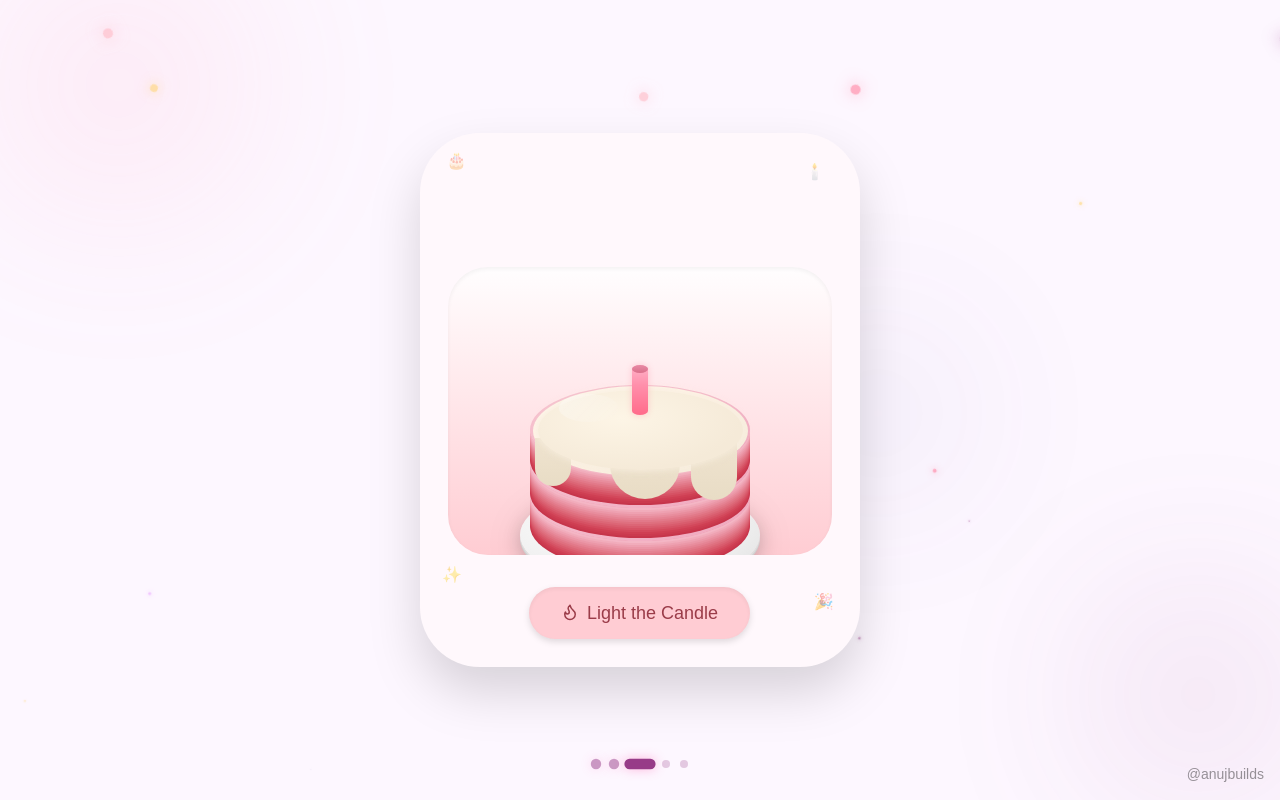
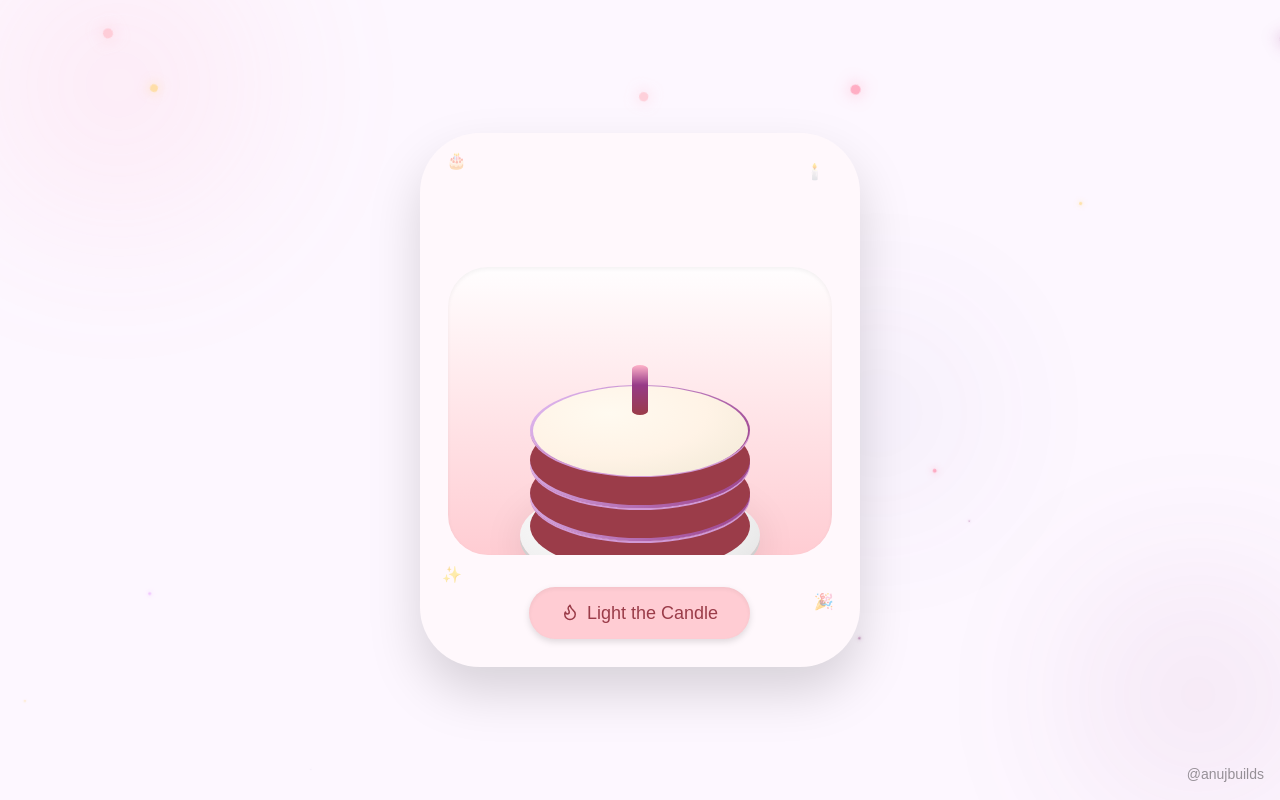
Before and after one commit to aamandsahu2-code/trishika2.0, a Next.js app: page / in a window 1280 px wide. Both pictures are taken after a click on the button "Start the surprise". Built offline with nearby package versions, Linux system fonts and the light colour scheme; a web font is replaced by a local one.

Commit message:
Update globals.css

```diff
--- a/src/app/globals.css
+++ b/src/app/globals.css
@@ -1,5 +1,7 @@
+@import url('https://fonts.googleapis.com/css2?family=Dancing+Script:wght@400..700&display=swap');
 @import "tailwindcss";
 
+/* ─── Variables & Theme ─── */
 :root {
   --background: #fdf7ff;
   --foreground: #77537e;
@@ -21,18 +23,26 @@
   --font-mono: var(--font-geist-mono);
 }
 
+/* ─── Global Styles ─── */
+body {
+  background: var(--background);
+  color: var(--foreground);
+  overflow-x: hidden;
+}
+
+.font-dancing {
+  font-family: "Dancing Script", cursive;
+}
+
 button {
   cursor: pointer;
 }
 
-/* ─── Scrollbar ─── */
 ::-webkit-scrollbar {
   display: none;
 }
 
-/* ═══════════════════════════════════════════
-   FLOATING AMBIENT PARTICLES (background)
-   ═══════════════════════════════════════════ */
+/* ─── Background Effects: Particles & Orbs ─── */
 .particle {
   position: fixed;
   border-radius: 50%;
@@ -43,25 +53,12 @@ button {
 }
 
 @keyframes particleDrift {
-  0% {
-    transform: translateY(100vh) rotate(0deg) scale(0);
-    opacity: 0;
-  }
-  10% {
-    opacity: 1;
-  }
-  90% {
-    opacity: 1;
-  }
-  100% {
-    transform: translateY(-120px) rotate(720deg) scale(1);
-    opacity: 0;
-  }
+  0% { transform: translateY(100vh) rotate(0deg) scale(0); opacity: 0; }
+  10% { opacity: 1; }
+  90% { opacity: 1; }
+  100% { transform: translateY(-120px) rotate(720deg) scale(1); opacity: 0; }
 }
 
-/* ═══════════════════════════════════════════
-   AMBIENT GLOW ORBS (decorative background)
-   ═══════════════════════════════════════════ */
 .glow-orb {
   position: fixed;
   border-radius: 50%;
@@ -73,79 +70,11 @@ button {
 }
 
 @keyframes orbPulse {
-  0% {
-    transform: scale(1) translate(0, 0);
-    opacity: 0.25;
-  }
-  100% {
-    transform: scale(1.15) translate(12px, -8px);
-    opacity: 0.45;
-  }
+  0% { transform: scale(1) translate(0, 0); opacity: 0.25; }
+  100% { transform: scale(1.15) translate(12px, -8px); opacity: 0.45; }
 }
 
-/* ═══════════════════════════════════════════
-   CANDLE FLAME FLICKER (cake)
-   ═══════════════════════════════════════════ */
-@keyframes flicker {
-  0% {
-    transform: skewX(4deg) scaleX(0.95);
-    box-shadow:
-      0 0 8px rgba(255, 165, 0, 0.3),
-      0 0 20px rgba(255, 165, 0, 0.25),
-      0 0 50px rgba(255, 165, 0, 0.2),
-      0 0 80px rgba(255, 140, 0, 0.15);
-  }
-  20% {
-    transform: skewX(-3deg) scaleX(1.05);
-    box-shadow:
-      0 0 12px rgba(255, 200, 0, 0.5),
-      0 0 28px rgba(255, 165, 0, 0.45),
-      0 0 60px rgba(255, 140, 0, 0.3),
-      0 0 90px rgba(255, 100, 0, 0.2);
-  }
-  40% {
-    transform: skewX(6deg) scaleX(0.92);
-    box-shadow:
-      0 0 6px rgba(255, 165, 0, 0.25),
-      0 0 18px rgba(255, 165, 0, 0.2),
-      0 0 45px rgba(255, 140, 0, 0.18),
-      0 0 70px rgba(255, 100, 0, 0.12);
-  }
-  60% {
-    transform: skewX(-5deg) scaleX(1.08);
-    box-shadow:
-      0 0 14px rgba(255, 210, 0, 0.55),
-      0 0 32px rgba(255, 165, 0, 0.5),
-      0 0 65px rgba(255, 140, 0, 0.35),
-      0 0 100px rgba(255, 100, 0, 0.22);
-  }
-  80% {
-    transform: skewX(3deg) scaleX(0.97);
-    box-shadow:
-      0 0 10px rgba(255, 180, 0, 0.4),
-      0 0 24px rgba(255, 165, 0, 0.35),
-      0 0 55px rgba(255, 140, 0, 0.25),
-      0 0 85px rgba(255, 100, 0, 0.18);
-  }
-  100% {
-    transform: skewX(-2deg) scaleX(1.02);
-    box-shadow:
-      0 0 10px rgba(255, 165, 0, 0.35),
-      0 0 22px rgba(255, 165, 0, 0.3),
-      0 0 52px rgba(255, 140, 0, 0.22),
-      0 0 82px rgba(255, 100, 0, 0.15);
-  }
-}
-
-/* Inner flame core pulse */
-@keyframes flameCoreGlow {
-  0%, 100% { opacity: 0.7; transform: scale(0.85); }
-  50%      { opacity: 1;   transform: scale(1.05); }
-}
-
-/* ═══════════════════════════════════════════
-   CAKE CSS SCULPTURE
-   ═══════════════════════════════════════════ */
+/* ─── Cake Sculpture ─── */
 .cake {
   position: relative;
   width: 220px;
@@ -163,120 +92,38 @@ button {
   left: -10px;
   border-radius: 50%;
   background: radial-gradient(ellipse at 40% 35%, #ffffff, #f0f0f0 60%, #dcdcdc);
-  box-shadow:
-    0 2px 0 #e0e0e0,
-    0 4px 0 #d0d0d0,
-    0 6px 18px rgba(0, 0, 0, 0.18),
-    0 8px 40px rgba(0, 0, 0, 0.1);
+  box-shadow: 0 4px 0 #d0d0d0, 0 8px 40px rgba(0, 0, 0, 0.1);
 }
 
-.cake > * {
-  position: absolute;
-}
-
-/* Cake layers with richer gradient bands */
 .layer {
   position: absolute;
-  display: block;
   width: 220px;
   height: 90px;
   border-radius: 50%;
-  background: linear-gradient(135deg, #f7c1cf 0%, #f0a8bf 100%);
-  box-shadow:
-    0 2px 0 #f4b6c5,
-    0 4px 0 #f1acbb,
-    0 6px 0 #eea1b1,
-    0 8px 0 #eb97a7,
-    0 10px 0 #e88d9d,
-    0 12px 0 #e58393,
-    0 14px 0 #e27989,
-    0 16px 0 #df707f,
-    0 18px 0 #dc6676,
-    0 20px 0 #d95c6d,
-    0 22px 0 #d65264,
-    0 24px 0 #d3485b,
-    0 26px 0 #cf3f53,
-    0 28px 0 #cb3a4f,
-    0 30px 0 #c6354b;
+  /* Colors updated to match the new palette */
+  background: linear-gradient(135deg, #e4c1f7 0%, var(--primary) 100%);
+  box-shadow: 0 2px 0 #d199d6, 0 30px 0 var(--secondary);
 }
 
-.layer-top    { top: 0px; }
+.layer-top { top: 0px; }
 .layer-middle { top: 33px; }
 .layer-bottom { top: 66px; }
 
-/* Icing with shimmer */
 .icing {
+  position: absolute;
   top: 1px;
   left: 3px;
   background: radial-gradient(ellipse at 35% 30%, #fffaf0, #fff3e6 50%, #f0e8d5);
   width: 215px;
   height: 90px;
   border-radius: 50%;
+  z-index: 2;
 }
 
-.icing:before {
-  content: "";
+/* ─── Candle & Flame ─── */
+.candle {
   position: absolute;
-  top: 4px;
-  right: 5px;
-  bottom: 6px;
-  left: 5px;
-  background: radial-gradient(ellipse at 40% 35%, #fdf5e6, #f5ead8 70%);
-  box-shadow:
-    0 0 6px #f7eee0,
-    0 0 12px rgba(245, 234, 216, 0.4);
-  border-radius: 50%;
-  z-index: 1;
-}
-
-/* Icing shimmer sweep */
-.icing:after {
-  content: "";
-  position: absolute;
-  top: 8px;
-  left: 18px;
-  width: 60px;
-  height: 28px;
-  border-radius: 50%;
-  background: linear-gradient(135deg, rgba(255,255,255,0.55), transparent);
-  z-index: 2;
-  animation: icingShimmer 3.5s ease-in-out infinite alternate;
-}
-
-@keyframes icingShimmer {
-  0% { opacity: 0.4; transform: translateX(0); }
-  100% { opacity: 0.8; transform: translateX(10px); }
-}
-
-/* Drips */
-.drip {
-  display: block;
-  width: 46px;
-  height: 60px;
-  border-bottom-left-radius: 25px;
-  border-bottom-right-radius: 25px;
-  background: linear-gradient(180deg, #f0e4d0, #e8dcc5);
-}
-
-.drip1 {
-  top: 53px; left: 5px;
-  transform: skewY(15deg);
-  height: 48px; width: 36px;
-}
-.drip2 {
-  top: 55px; left: 161px;
-  transform: skewY(-25deg);
-}
-.drip3 {
-  top: 54px; left: 80px;
-  width: 70px;
-  border-bottom-left-radius: 40px;
-  border-bottom-right-radius: 40px;
-}
-
-/* Candle */
-.candle {
-  background: linear-gradient(180deg, #ffb3c9, #ff8fab 40%, #ff6b8a);
+  background: linear-gradient(180deg, #ffb3c9, var(--primary) 40%, var(--secondary));
   width: 16px;
   height: 50px;
   border-radius: 8px / 4px;
@@ -284,101 +131,32 @@ button {
   left: 50%;
   margin-left: -8px;
   z-index: 10;
-  box-shadow: 0 0 6px rgba(255, 107, 138, 0.3);
 }
 
-.candle:before {
-  content: "";
-  position: absolute;
-  top: 0; left: 0;
-  width: 16px; height: 8px;
-  border-radius: 50%;
-  background: linear-gradient(180deg, #e88ba5, #da6f8a);
-}
-
-/* Flame */
 .flame {
   position: absolute;
-  background: linear-gradient(180deg, #fff44f 0%, #ffaa00 35%, #ff6600 70%, #ff4400 100%);
+  background: linear-gradient(180deg, #fff44f 0%, #ffaa00 35%, #ff4400 100%);
   width: 15px;
   height: 35px;
-  border-radius: 10px 10px 10px 10px / 25px 25px 10px 10px;
+  border-radius: 50% 50% 20% 20%;
   top: -34px;
   left: 50%;
   margin-left: -7.5px;
-  z-index: 10;
-  box-shadow:
-    0 0 8px rgba(255, 165, 0, 0.5),
-    0 0 20px rgba(255, 140, 0, 0.4),
-    0 0 50px rgba(255, 120, 0, 0.3),
-    0 0 80px rgba(255, 100, 0, 0.2);
-  transform-origin: 50% 90%;
   animation: flicker 0.8s ease-in-out alternate infinite;
+  box-shadow: 0 0 20px rgba(255, 165, 0, 0.5);
 }
 
-/* Inner bright core */
-.flame::after {
-  content: "";
-  position: absolute;
-  top: 6px; left: 3px;
-  width: 9px; height: 18px;
-  border-radius: 50%;
-  background: radial-gradient(ellipse, #fff7cc, #fff44f 60%, transparent);
-  animation: flameCoreGlow 0.6s ease-in-out infinite alternate;
+@keyframes flicker {
+  0% { transform: skewX(4deg) scaleX(0.95); }
+  100% { transform: skewX(-3deg) scaleX(1.05); }
 }
 
-/* ═══════════════════════════════════════════
-   ENVELOPE / MESSAGE COVER
-   ═══════════════════════════════════════════ */
-.cover {
-  position: absolute;
-  bottom: 0; left: 0;
-  width: 100%; height: 100%;
-  border-radius: 38px;
-  transition: all 0.7s cubic-bezier(0.4, 0, 0.2, 1);
-  background: url('/images/cover.webp') no-repeat center;
-  background-size: contain;
-  display: flex;
-  align-items: center;
-  justify-content: center;
-}
-
-/* ═══════════════════════════════════════════
-   SPARKLE BURST (confetti trigger feedback)
-   ═══════════════════════════════════════════ */
-.sparkle {
-  position: absolute;
-  pointer-events: none;
-  z-index: 50;
-}
-
-@keyframes sparkleOut {
-  0% {
-    transform: translate(0, 0) scale(1);
-    opacity: 1;
-  }
-  100% {
-    transform: translate(var(--tx), var(--ty)) scale(0);
-    opacity: 0;
-  }
-}
-
-/* ═══════════════════════════════════════════
-   SHIMMER TEXT EFFECT
-   ═══════════════════════════════════════════ */
+/* ─── Message & Effects ─── */
 .shimmer-text {
-  background: linear-gradient(
-    105deg,
-    var(--secondary) 0%,
-    #c44a6a 30%,
-    #fff0f3 50%,
-    #c44a6a 70%,
-    var(--secondary) 100%
-  );
+  background: linear-gradient(105deg, var(--secondary) 0%, var(--primary) 30%, #fff 50%, var(--primary) 70%, var(--secondary) 100%);
   background-size: 200% auto;
   -webkit-background-clip: text;
   -webkit-text-fill-color: transparent;
-  background-clip: text;
   animation: shimmerSlide 3s linear infinite;
 }
 
@@ -387,51 +165,7 @@ button {
   100% { background-position: 200% center; }
 }
 
-/* ═══════════════════════════════════════════
-   HEARTBEAT PULSE (decorative elements)
-   ═══════════════════════════════════════════ */
-@keyframes heartbeat {
-  0%, 100% { transform: scale(1); }
-  14%      { transform: scale(1.15); }
-  28%      { transform: scale(1); }
-  42%      { transform: scale(1.1); }
-  56%      { transform: scale(1); }
-}
-
-.heartbeat {
-  animation: heartbeat 1.4s ease-in-out infinite;
-}
-
-/* ═══════════════════════════════════════════
-   DECORATIVE CONFETTI RIBBON (loader)
-   ═══════════════════════════════════════════ */
-@keyframes ribbonSway {
-  0%, 100% { transform: rotate(-2deg) translateY(0); }
-  50%      { transform: rotate(2deg) translateY(-6px); }
-}
-
-/* ═══════════════════════════════════════════
-   CARD INNER GLOW ON HOVER
-   ═══════════════════════════════════════════ */
-.card-glow {
-  transition: box-shadow 0.4s ease, transform 0.3s ease;
-}
 .card-glow:hover {
-  box-shadow:
-    0 0 24px rgba(151, 59, 136, 0.15),
-    0 0 60px rgba(151, 59, 136, 0.08),
-    inset 0 0 30px rgba(255, 200, 220, 0.12);
+  box-shadow: 0 0 24px var(--glow-purple);
   transform: translateY(-2px);
 }
-
-/* ═══════════════════════════════════════════
-   PROGRESS DOTS (screen indicator)
-   ═══════════════════════════════════════════ */
-.dot-active {
-  background: var(--primary);
-  box-shadow: 0 0 8px var(--glow-pink);
-  transform: scale(1.3);
-}
-.dot-inactive {
-  background: rgba(151, 59, 136, 0.25);
-}
```
